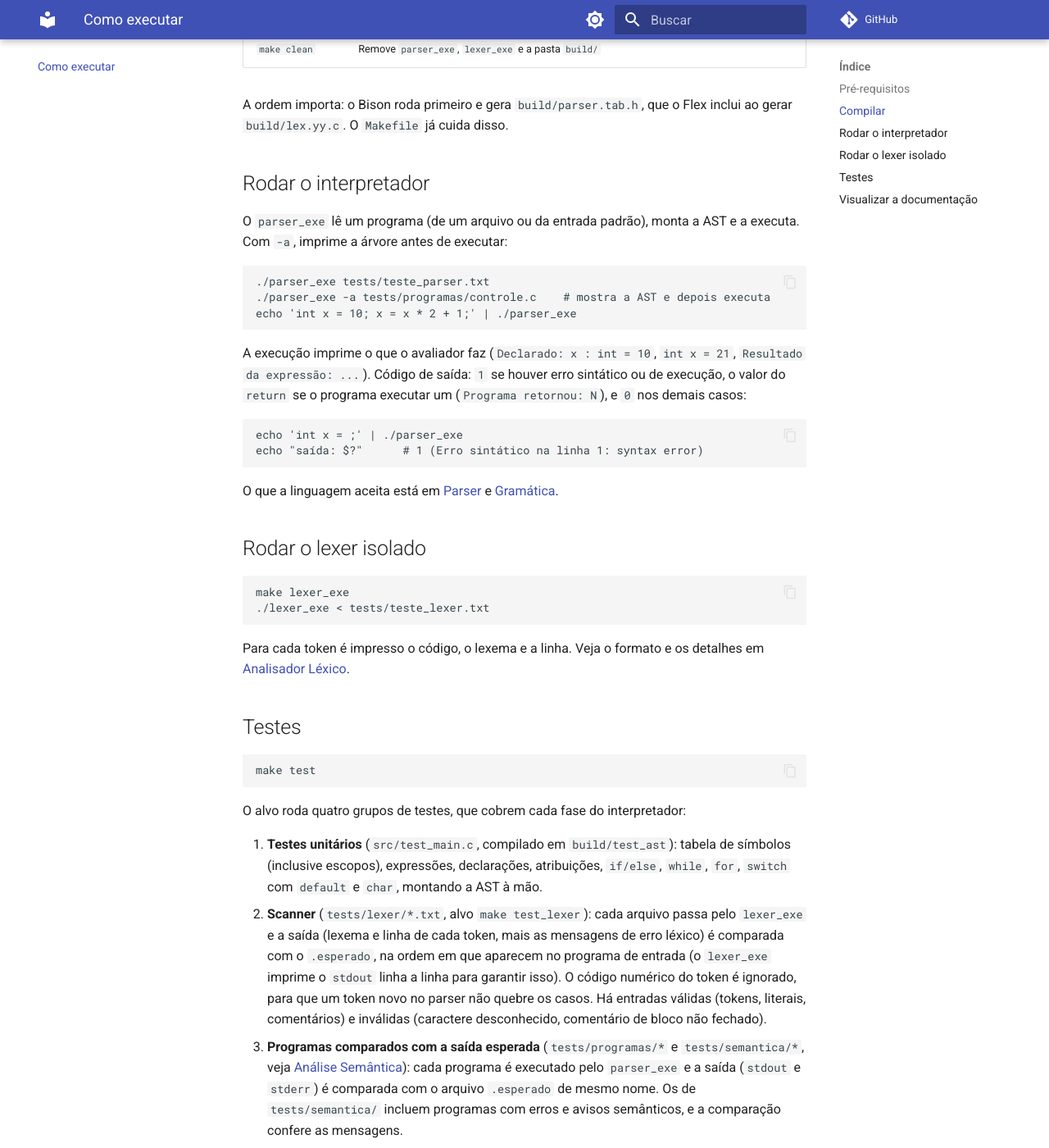
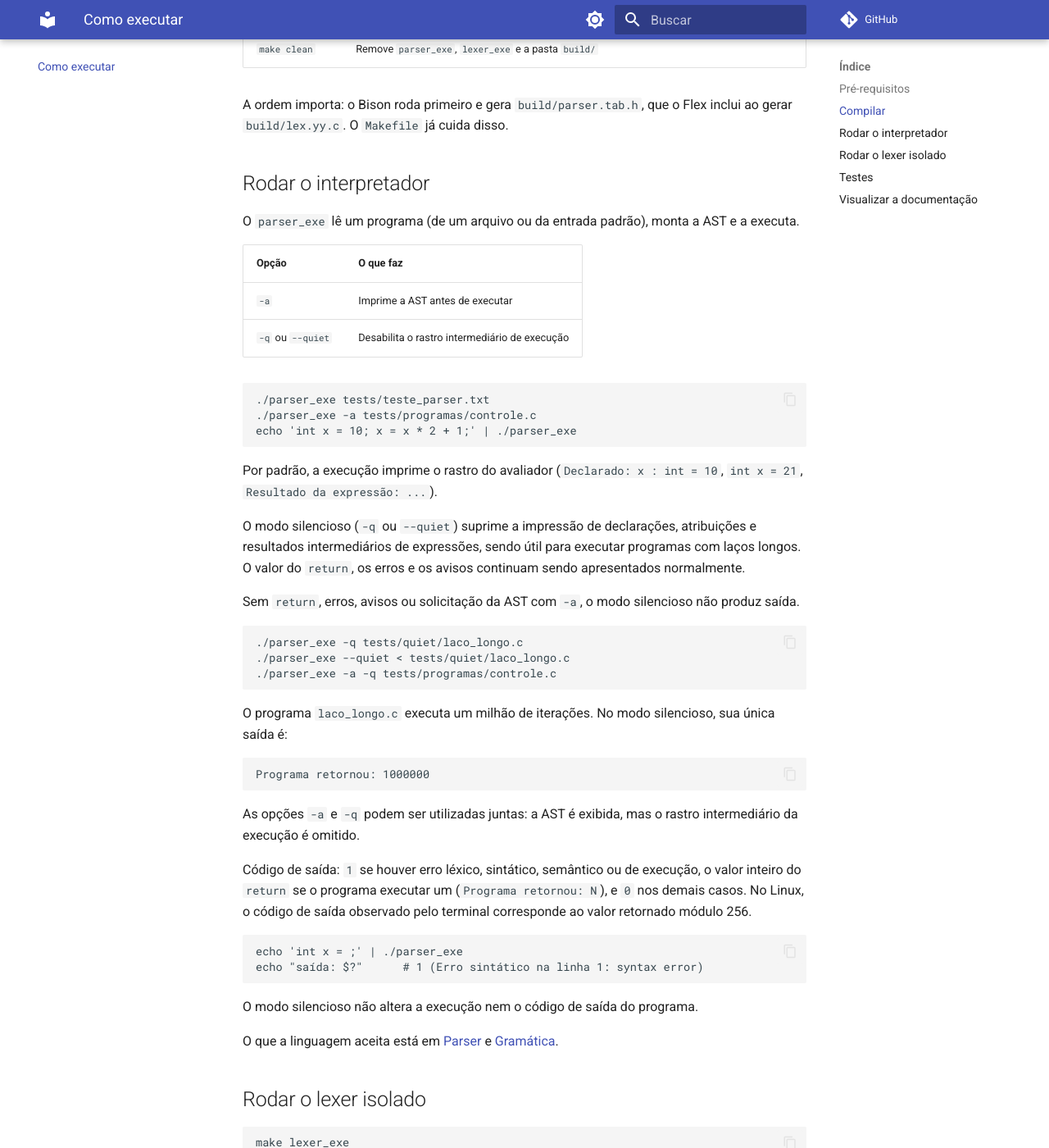
Before and after one commit to m0yo/Compiladores_G08, an MkDocs documentation site: the page built from docs/como_executar.md, in a window 1280 px wide and 1400 px high, scrolled down 873 px. Shown: the whole window at 82% size. Built offline with MkDocs 1.6.1 and Material for MkDocs 9.7.7, drawn with Linux system fonts in a browser that asks for light colours; comment, search, counter and statistics services are not loaded; some of the changed text lies outside the part shown.

Commit message:
docs: documentar a saída do interpretador e o modo silencioso

````diff
--- a/docs/como_executar.md
+++ b/docs/como_executar.md
@@ -15,7 +15,7 @@ Todos os arquivos gerados ficam em `build/`; os executáveis ficam na raiz do pr
 | Comando | O que faz |
 |---|---|
 | `make` | Compila lexer e parser juntos e gera o executável `parser_exe` |
-| `make test` | Roda todos os testes: unitários da AST, scanner, programas comparados com a saída esperada e programas que devem ser rejeitados |
+| `make test` | Roda todos os testes: unitários da AST, scanner, programas comparados com a saída esperada, programas que devem ser rejeitados e modo silencioso|
 | `make test_lexer` | Roda só os testes do scanner (`tests/lexer/`) |
 | `make lexer_exe` | Compila só o lexer, em modo isolado, e gera o executável `lexer_exe` |
 | `make clean` | Remove `parser_exe`, `lexer_exe` e a pasta `build/` |
@@ -24,20 +24,47 @@ A ordem importa: o Bison roda primeiro e gera `build/parser.tab.h`, que o Flex i
 
 ## Rodar o interpretador
 
-O `parser_exe` lê um programa (de um arquivo ou da entrada padrão), monta a AST e a executa. Com `-a`, imprime a árvore antes de executar:
+O `parser_exe` lê um programa (de um arquivo ou da entrada padrão), monta a AST e a executa.
+
+| Opção | O que faz |
+|---|---|
+| `-a` | Imprime a AST antes de executar |
+| `-q` ou `--quiet` | Desabilita o rastro intermediário de execução |
 
 ```bash
 ./parser_exe tests/teste_parser.txt
-./parser_exe -a tests/programas/controle.c    # mostra a AST e depois executa
+./parser_exe -a tests/programas/controle.c
 echo 'int x = 10; x = x * 2 + 1;' | ./parser_exe
 ```
 
-A execução imprime o que o avaliador faz (`Declarado: x : int = 10`, `int x = 21`, `Resultado da expressão: ...`). Código de saída: `1` se houver erro sintático ou de execução, o valor do `return` se o programa executar um (`Programa retornou: N`), e `0` nos demais casos:
+Por padrão, a execução imprime o rastro do avaliador (`Declarado: x : int = 10`, `int x = 21`, `Resultado da expressão: ...`).
+
+O modo silencioso (`-q` ou `--quiet`) suprime a impressão de declarações, atribuições e resultados intermediários de expressões, sendo útil para executar programas com laços longos. O valor do `return`, os erros e os avisos continuam sendo apresentados normalmente.
+
+Sem `return`, erros, avisos ou solicitação da AST com `-a`, o modo silencioso não produz saída.
+
+```bash
+./parser_exe -q tests/quiet/laco_longo.c
+./parser_exe --quiet < tests/quiet/laco_longo.c
+./parser_exe -a -q tests/programas/controle.c
+```
+
+O programa `laco_longo.c` executa um milhão de iterações. No modo silencioso, sua única saída é:
+
+```text
+Programa retornou: 1000000
+```
+
+As opções `-a` e `-q` podem ser utilizadas juntas: a AST é exibida, mas o rastro intermediário da execução é omitido.
+
+Código de saída: `1` se houver erro léxico, sintático, semântico ou de execução, o valor inteiro do `return` se o programa executar um (`Programa retornou: N`), e `0` nos demais casos. No Linux, o código de saída observado pelo terminal corresponde ao valor retornado módulo 256.
 
 ```bash
 echo 'int x = ;' | ./parser_exe
 echo "saída: $?"      # 1 (Erro sintático na linha 1: syntax error)
 ```
+
+O modo silencioso não altera a execução nem o código de saída do programa.
 
 O que a linguagem aceita está em [Parser](parser.md) e [Gramática](gramatica.md).
 
@@ -56,12 +83,13 @@ Para cada token é impresso o código, o lexema e a linha. Veja o formato e os d
 make test
 ```
 
-O alvo roda quatro grupos de testes, que cobrem cada fase do interpretador:
+O alvo roda cinco grupos de testes, que cobrem as fases e os modos de execução do interpretador:
 
 1. **Testes unitários** (`src/test_main.c`, compilado em `build/test_ast`): tabela de símbolos (inclusive escopos), expressões, declarações, atribuições, `if/else`, `while`, `for`, `switch` com `default` e `char`, montando a AST à mão.
 2. **Scanner** (`tests/lexer/*.txt`, alvo `make test_lexer`): cada arquivo passa pelo `lexer_exe` e a saída (lexema e linha de cada token, mais as mensagens de erro léxico) é comparada com o `.esperado`, na ordem em que aparecem no programa de entrada (o `lexer_exe` imprime o `stdout` linha a linha para garantir isso). O código numérico do token é ignorado, para que um token novo no parser não quebre os casos. Há entradas válidas (tokens, literais, comentários) e inválidas (caractere desconhecido, comentário de bloco não fechado).
 3. **Programas comparados com a saída esperada** (`tests/programas/*` e `tests/semantica/*`, veja [Análise Semântica](semantica.md)): cada programa é executado pelo `parser_exe` e a saída (`stdout` e `stderr`) é comparada com o arquivo `.esperado` de mesmo nome. Os de `tests/semantica/` incluem programas com erros e avisos semânticos, e a comparação confere as mensagens.
 4. **Testes de erro** (`tests/erros/*`): programas que devem ser rejeitados (erro léxico ou sintático, como strings, funções, structs, um comentário de bloco não fechado, `;` ou parêntese faltando, `else` sem `if`, `case` fora de `switch`). O teste falha se o `parser_exe` terminar com código de saída `0`; se houver `.esperado`, a saída também é comparada. Os `.esperado` dos erros sintáticos fixam a linha e a mensagem que o Bison reporta (por exemplo, a linha do fim do arquivo em `sintaxe_chave_aberta`), então devem ser revistos se a gramática mudar.
+5. **Modo silencioso** (`tests/quiet/`): verifica as opções `-q` e `--quiet`, a execução de um laço de um milhão de iterações, a leitura pela entrada padrão, a compatibilidade com `-a` e a preservação dos erros léxicos, sintáticos, semânticos, de execução e dos avisos semânticos. Os demais grupos continuam utilizando o modo padrão, preservando a compatibilidade com os arquivos `.esperado` existentes.
 
 Para adicionar um caso, crie o arquivo na pasta certa, **confira a saída** e só então salve-a:
 
@@ -71,6 +99,13 @@ Para adicionar um caso, crie o arquivo na pasta certa, **confira a saída** e s
 ```
 
 Para rodar só os testes unitários e ver a saída completa: `make build/test_ast && ./build/test_ast`.
+
+Para rodar só os testes do modo silencioso:
+
+```bash
+make
+sh tests/quiet/test_quiet.sh ./parser_exe
+```
 
 Cada verificação imprime `[OK ]` ou `[FALHOU]`. Ao final, o programa mostra `TODOS OS TESTES PASSARAM (0 falha(s))` e devolve código de saída `0`; se algum teste falhar, mostra `HOUVE FALHAS` e devolve `1`. A saída também inclui trechos impressos pelo avaliador (`Declarado: ...`, `int x = ...`) e a árvore do laço `for` desenhada por `print_ast`.
 
````
Also changed, not shown: README.md (+19 -7 lines).
